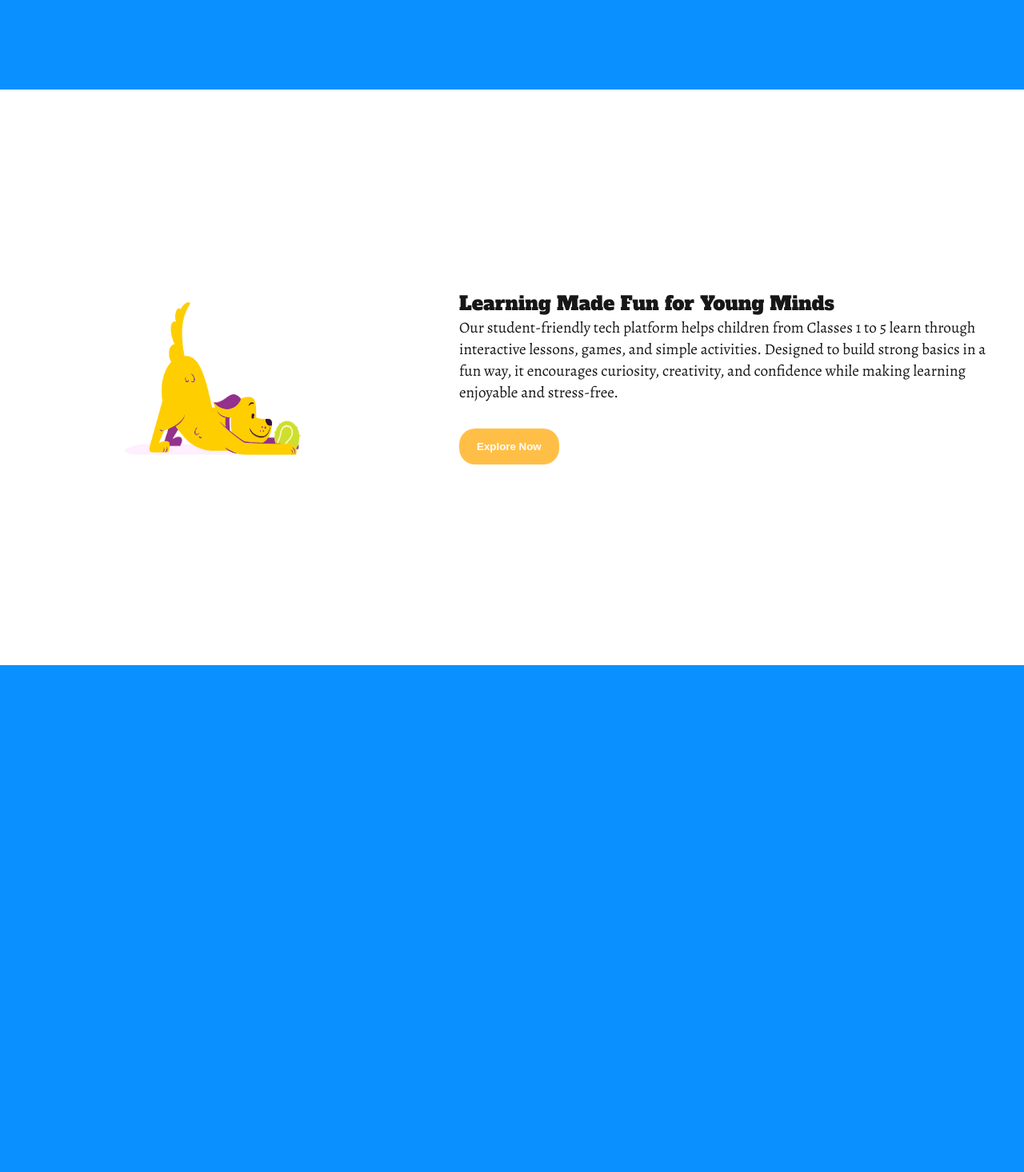
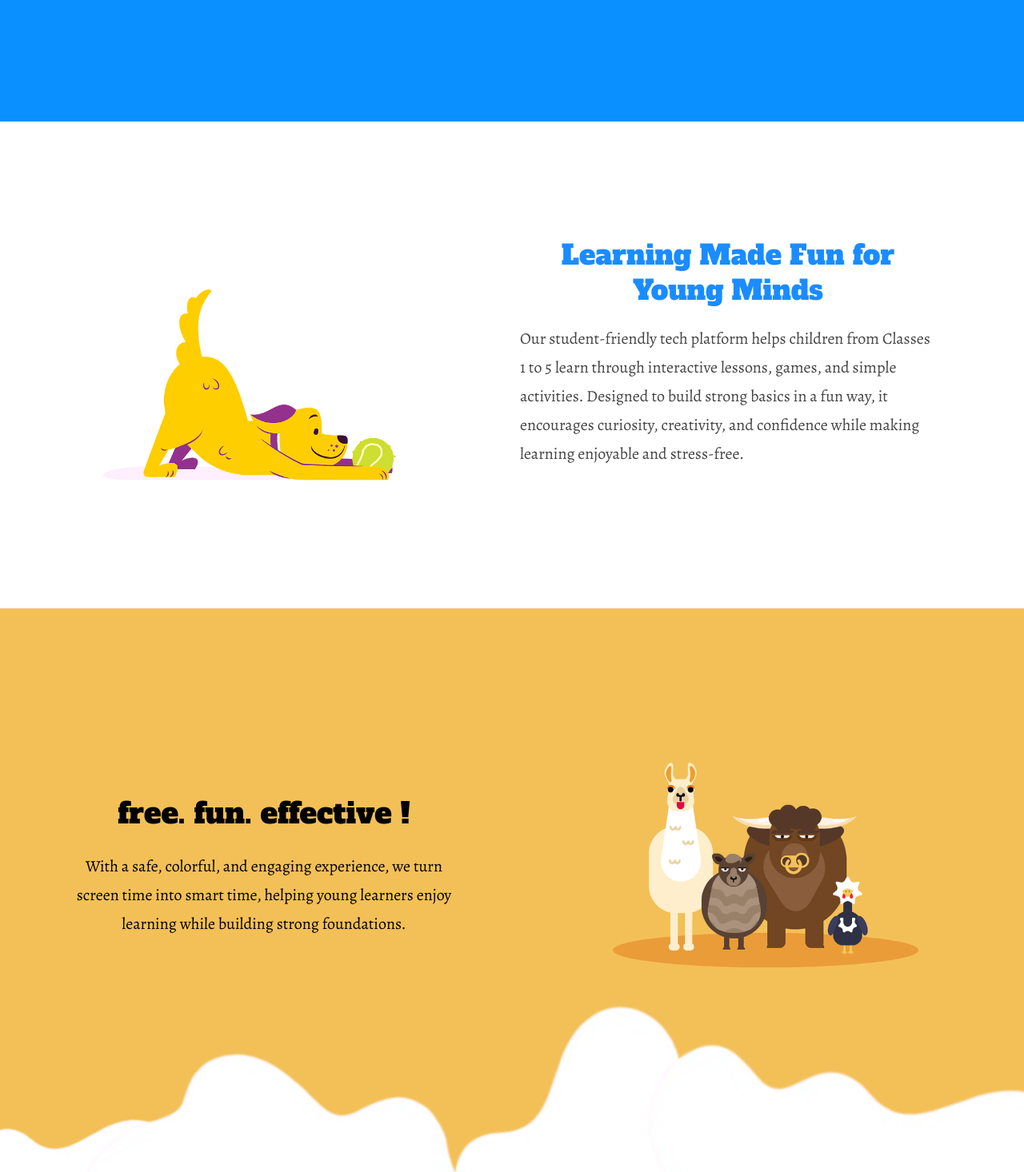
Before and after one commit to mariasanthoshmw/Study.Pilot, a Next.js app: page / in a window 1280 px wide. Shown: the part 528-1994 px from the top of the page at 80% size. Before the commit the page ends 1360 px from the top, so only its background shows below. Built offline with nearby package versions, Linux system fonts and the light colour scheme.

Commit message:
Landing Page Completed

```diff
--- a/src/pages/Scrollpart2.js
+++ b/src/pages/Scrollpart2.js
@@ -22,16 +22,16 @@ export default function ScrollSection() {
       <div className="scroll-content">
         <div className="scroll-row">
           <div className="scroll-image">
-            <Image src={dogImage} alt="Dog illustration" width={300} height={300} />
+            <Image src={dogImage} alt="Dog illustration" width={500} height={500} />
           </div>
           <div className="scroll-text">
-           <h1 className={alfaSlab.className}>
-         Learning Made Fun for Young Minds<br />
-       </h1>
-            <p className={alegreya.className}>
-              Our student-friendly tech platform helps children from Classes 1 to 5 learn through interactive lessons, games, and simple activities. Designed to build strong basics in a fun way, it encourages curiosity, creativity, and confidence while making learning enjoyable and stress-free.
-            </p>
-            <button className="getStarted-btn">Explore Now</button>
+           <h1 className={`${alfaSlab.className} scroll-heading`}>
+  Learning Made Fun for Young Minds
+</h1>
+
+<p className={`${alegreya.className} scroll-para`}>
+  Our student-friendly tech platform helps children from Classes 1 to 5 learn through interactive lessons, games, and simple activities. Designed to build strong basics in a fun way, it encourages curiosity, creativity, and confidence while making learning enjoyable and stress-free.
+</p>
           </div>
         </div>
       </div>
--- /dev/null
+++ b/src/pages/Scrollpart3.js
@@ -0,0 +1,57 @@
+import Image from "next/image";
+import animalsImage from "../pages/public/GroupAnimals.png";
+import cloudsImage from "../pages/public/Clouds.png";
+import { Alfa_Slab_One, Alegreya } from "next/font/google";
+
+const alfaSlab = Alfa_Slab_One({
+  weight: "400",
+  subsets: ["latin"],
+});
+
+const alegreya = Alegreya({
+  weight: ["400", "500"],
+  subsets: ["latin"],
+});
+
+export default function ScrollThree() {
+  return (
+    <section className="scroll3-section">
+      <div className="scroll3-row">
+
+        {/* LEFT: Text */}
+        <div className="scroll3-text">
+          <h1 className={`${alfaSlab.className} scroll3-heading`}>
+            free. fun. effective !
+          </h1>
+
+          <p className={`${alegreya.className} scroll3-para`}>
+            With a safe, colorful, and engaging experience, we turn screen time
+            into smart time, helping young learners enjoy learning while
+            building strong foundations.
+          </p>
+        </div>
+
+        {/* RIGHT: Image */}
+        <div className="scroll3-image">
+          <Image
+            src={animalsImage}
+            alt="Group of friendly animals"
+            width={500}
+            height={500}
+            priority
+          />
+        </div>
+      </div>
+
+      {/* ✅ CLOUDS MUST BE OUTSIDE THE ROW */}
+      <div className="clouds">
+        <Image
+          src={cloudsImage}
+          alt="Cloud decoration"
+          fill
+          priority
+        />
+      </div>
+    </section>
+  );
+}
--- a/src/pages/index.js
+++ b/src/pages/index.js
@@ -1,11 +1,16 @@
 import Hero from "../pages/Scrollpart1";
 import ScrollSection from "../pages/Scrollpart2";
+import ScrollThree from "../pages/Scrollpart3";
+import cloudsImage from "../pages/public/Clouds.png"
 
 export default function Home() {
   return (
     <>
       <Hero />
       <ScrollSection />
+      <ScrollThree />
+
+
     </>
   );
 }
--- a/src/styles/globals.css
+++ b/src/styles/globals.css
@@ -41,14 +41,15 @@ a {
   }
 }
 .hero-image {
-  width: 520px;
-  margin-top: 60px; /* moves image down */
+  width: 620px;
+  margin-top: 60px;
+  margin-bottom: 80; /* moves image down */
 }
 
 .hero {
   position:relative;
-  width: 106%;
-  min-height: 80vh; /* 80% of viewport height */
+  width: 100%;
+  min-height: 70vh; /* 80% of viewport height */
   overflow: hidden;
   display: flex;
   align-items: center;
@@ -56,11 +57,10 @@ a {
 
 .hero-bg {
   position:absolute;
-  top: 55;     /* moves image down */
+  top: 60;     /* moves image down */
   left: 290;
   right:80;
   bottom:0;
-  z-index:0;
 
 
 }
@@ -80,7 +80,7 @@ a {
 }
 
 .hero-content p {
-  font-size: 1.5rem; /* Increase paragraph size */
+  font-size: 22px; /* Increase paragraph size */
   margin-bottom: 0rem;
 }
 
@@ -166,44 +166,110 @@ a {
   font-weight: 600;
   cursor: pointer;
 }
+/* Scroll section container */
 .scroll-section {
-  background-color: #fff; /* white background */
-  width: 100%;
-  min-height: 90vh;
-  display: flex;
-  justify-content: center;
-  align-items: center;
-  padding: 4rem 2rem;
+  background-color: #ffffff;
+  padding: 90px 10px;
+  min-height: 50vh;
+  margin-top: 120px; /* 🔹 THIS pushes the white section down */
 }
 
-.scroll-content {
-  max-width: 1200px;
-  width: 100%;
+/* Layout */
+.scroll-row {
+  max-width: 1100px;
+  margin: 0 auto;
+  display: flex;
+  align-items: center;
+  gap: 60px;
 }
 
-.scroll-row {
+/* Image */
+.scroll-image img {
+  max-width: 100%;
+  height: auto;
+  margin-top: 50px; /* moves dog image down */
+}
+
+
+/* Text block */
+.scroll-text {
+  max-width: 520px;
+  text-align: center;   /* centers all text */
+}
+
+
+/* BLUE heading (matches image) */
+.scroll-heading {
+  color: #1a8cff; /* soft educational blue */
+  font-size: 34px;
+  line-height: 1.3;
+  margin-bottom: 20px;
+}
+
+/* Paragraph exactly like image */
+.scroll-para {
+  color: #444444;
+  font-size: 20px;
+  line-height: 1.8;
+  text-align: left;
+  margin-bottom: 30px;
+}
+/* Scroll section 3 */
+/* Scroll section 3 */
+.scroll3-section {
+  background-color: #F3C057;
+  padding: 120px 20px 180px; /* bottom padding for clouds */
+  position: relative;
+  overflow: hidden;
+}
+
+/* Layout */
+.scroll3-row {
+  max-width: 1100px;
+  margin: 0 auto;
   display: flex;
   align-items: center;
-  gap: 3rem; /* spacing between image and text */
-  flex-wrap: wrap; /* responsive: stacks on small screens */
+  justify-content: space-between;
+  gap: 60px;
 }
 
-.scroll-image {
-  flex: 1 1 40%; /* image takes ~40% width */
-  display: flex;
-  justify-content: center;
+/* Text */
+.scroll3-text {
+  max-width: 480px;
 }
 
-.scroll-text {
-  flex: 1 1 55%; /* text takes ~55% width */
+.scroll3-heading {
+  color: black;
+  font-size: 36px;
+  margin-bottom: 24px;
+  text-align: center;
+
 }
 
-.scroll-text h2 {
-  font-size: 2.5rem;
-  margin-bottom: 1rem;
+.scroll3-para {
+  color:black;
+  font-size: 20px;
+  line-height: 1.8;
+  text-align: center;
+  margin-left: 30;
 }
 
-.scroll-text p {
-  font-size: 1.2rem;
-  margin-bottom: 2rem;
+/* Image */
+.scroll3-image img {
+  max-width: 100%;
+  height: auto;
 }
+
+/* Clouds */
+.clouds {
+  position: absolute;
+  bottom: -10px;
+  left: 0;
+  width: 100%;
+  height: 250px;
+  z-index: 2;
+}
+
+.clouds img {
+  object-fit: cover;
+}
```
Also changed, not shown: src/pages/public/Clouds.png (added), src/pages/public/GroupAnimals.png (added).
